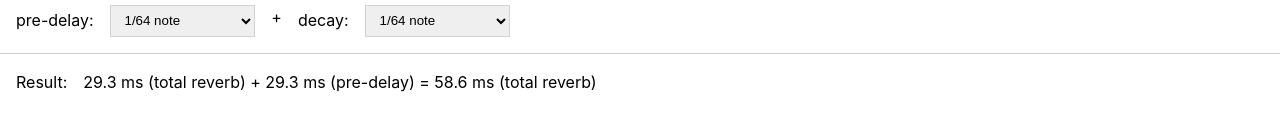
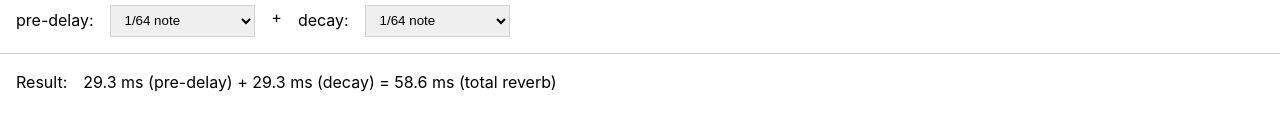
Before and after one commit to markuskreukniet/music-calculators, a React (Create React App) app in the folder React/music-calculators/: page / in a window 1280 px wide. Shown: the part 205-336 px from the top of the page. Built offline with nearby package versions, Linux system fonts and the light colour scheme.

Commit message:
refactor

```diff
--- a/React/music-calculators/src/components/Calculator.js
+++ b/React/music-calculators/src/components/Calculator.js
@@ -116,30 +116,33 @@ class Calculator extends React.Component {
       noteInMs
     );
 
+    let resultValue = -1;
+    let arithmeticOperationSign = "";
+
     switch (this.props.arithmeticOperation) {
       case arithmeticOperation.addition:
-        return this.determineText(
-          valueOneInMs,
-          this.props.valueOneText,
-          valueTwoInMs,
-          this.props.valueTwoText,
-          valueOneInMs + valueTwoInMs,
-          "(total reverb)", // TODO: should come from props
-          "+"
-        );
+        resultValue = valueOneInMs + valueTwoInMs;
+        arithmeticOperationSign = "+";
+
+        break;
       case arithmeticOperation.subtraction:
-        return this.determineText(
-          valueOneInMs,
-          this.props.valueOneText,
-          valueTwoInMs,
-          this.props.valueTwoText,
-          valueOneInMs - valueTwoInMs,
-          "(decay)", // TODO: should come from props
-          "-"
-        );
+        resultValue = valueOneInMs - valueTwoInMs;
+        arithmeticOperationSign = "-";
+
+        break;
       default:
         return null;
     }
+
+    return this.determineText(
+      valueOneInMs,
+      this.props.valueOneText,
+      valueTwoInMs,
+      this.props.valueTwoText,
+      resultValue,
+      this.props.resultTextPart,
+      arithmeticOperationSign
+    );
   }
 
   render() {
--- a/React/music-calculators/src/components/ReverbCalculator.js
+++ b/React/music-calculators/src/components/ReverbCalculator.js
@@ -6,6 +6,14 @@ import reverb from "../constants/reverb.constants.js";
 import Calculator from "./Calculator.js";
 
 class ReverbCalculator extends React.Component {
+  constructor(props) {
+    super(props);
+
+    this.preDelay = this.addParentheses(reverb.preDelay);
+    this.decay = this.addParentheses(reverb.decay);
+    this.totalReverb = this.addParentheses(reverb.totalReverb);
+  }
+
   addParentheses(string) {
     return `(${string})`;
   }
@@ -17,12 +25,14 @@ class ReverbCalculator extends React.Component {
       this.props.valueOne &&
       this.props.valueTwo
     ) {
-      let valueOneText = this.addParentheses(reverb.preDelay);
-      let valueTwoText = this.addParentheses(reverb.decay);
+      let valueOneText = this.preDelay;
+      let valueTwoText = this.decay;
+      let resultTextPart = this.totalReverb;
 
-      if (arithmeticOperation.subtraction) {
-        valueTwoText = valueOneText;
-        valueOneText = this.addParentheses(reverb.totalReverb);
+      if (this.props.arithmeticOperation === arithmeticOperation.subtraction) {
+        valueOneText = this.totalReverb;
+        valueTwoText = this.preDelay;
+        resultTextPart = this.decay;
       }
 
       return (
@@ -32,6 +42,7 @@ class ReverbCalculator extends React.Component {
           valueTwo={this.props.valueTwo}
           valueOneText={valueOneText}
           valueTwoText={valueTwoText}
+          resultTextPart={resultTextPart}
           arithmeticOperation={this.props.arithmeticOperation}
         />
       );
--- a/React/music-calculators/src/components/ReverbCalculatorApp.js
+++ b/React/music-calculators/src/components/ReverbCalculatorApp.js
@@ -13,6 +13,10 @@ import TextSelect from "./TextSelect.js";
 class ReverbCalculatorApp extends React.Component {
   constructor(props) {
     super(props);
+
+    this.preDelay = this.addColon(reverb.preDelay);
+    this.decay = this.addColon(reverb.decay);
+    this.totalReverb = this.addColon(reverb.totalReverb);
 
     this.tempo = "tempo";
     this.durationResult = "durationResult";
@@ -81,9 +85,6 @@ class ReverbCalculatorApp extends React.Component {
     const defaultValueSelect = "1/64 note";
     const className = "margin-right-1";
 
-    const preDelayWithColon = this.addColon(reverb.preDelay);
-    const decayWithColon = this.addColon(reverb.decay);
-
     let calculatorValueTwo = this.state[this.valueTwo];
 
     let elementOne = null;
@@ -93,7 +94,7 @@ class ReverbCalculatorApp extends React.Component {
 
     if (this.state.durationResult === arithmeticOperation.addition) {
       elementOne = this.elementLabeledTextSelect(
-        preDelayWithColon,
+        this.preDelay,
         durations,
         defaultValueSelect,
         this.valueOne,
@@ -101,19 +102,17 @@ class ReverbCalculatorApp extends React.Component {
       );
       elementTwo = this.elementP("+", className);
       elementThree = this.elementLabeledTextSelect(
-        decayWithColon,
+        this.decay,
         durations,
         defaultValueSelect,
         this.valueTwo,
         ""
       );
     } else {
-      const totalReverbWithColon = this.addColon(reverb.totalReverb);
-
       calculatorValueTwo = this.state[this.valueThree];
 
       elementOne = this.elementLabeledTextSelect(
-        totalReverbWithColon,
+        this.totalReverb,
         durations,
         defaultValueSelect,
         this.valueOne,
@@ -121,10 +120,10 @@ class ReverbCalculatorApp extends React.Component {
       );
       elementTwo = this.elementP("-");
 
-      const values = [preDelayWithColon, decayWithColon];
+      const values = [this.preDelay, this.decay];
       elementThree = this.elementTextSelect(
         values,
-        preDelayWithColon,
+        this.preDelay,
         this.valueTwo
       );
 
```
